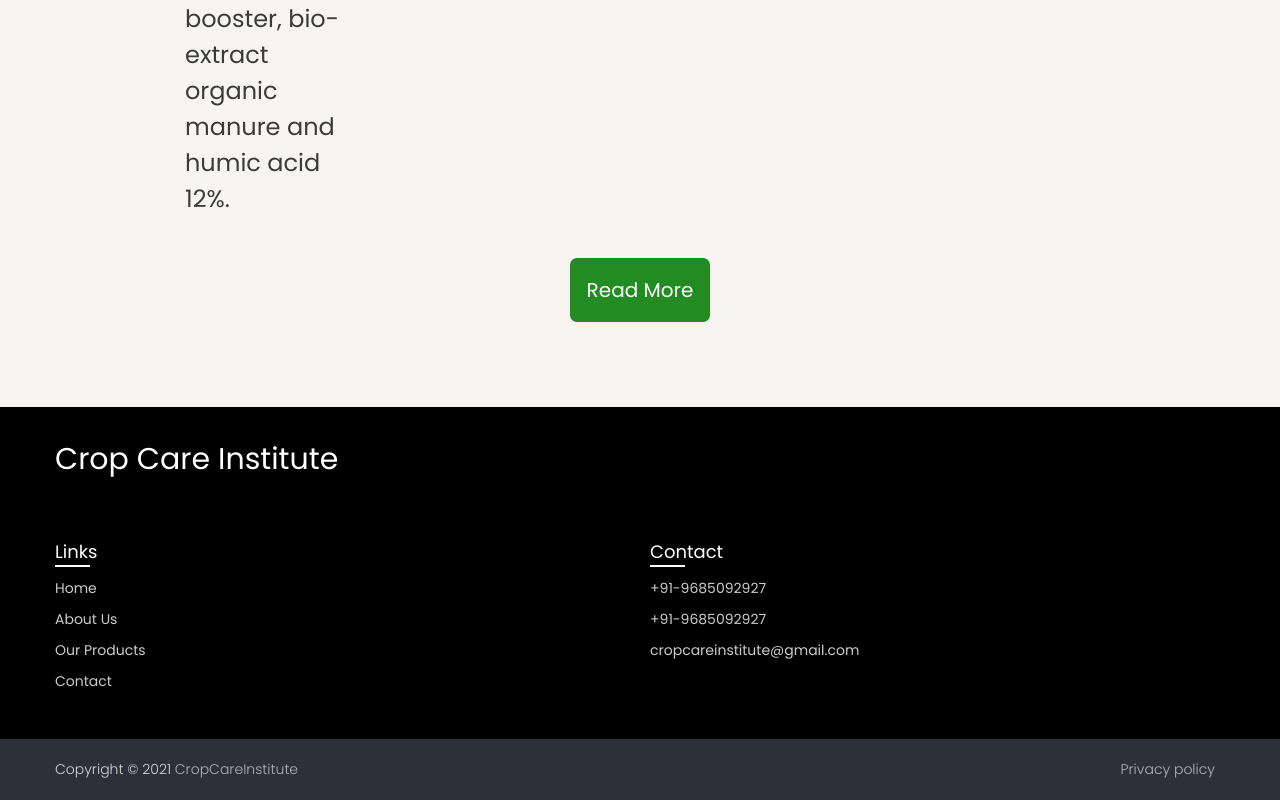
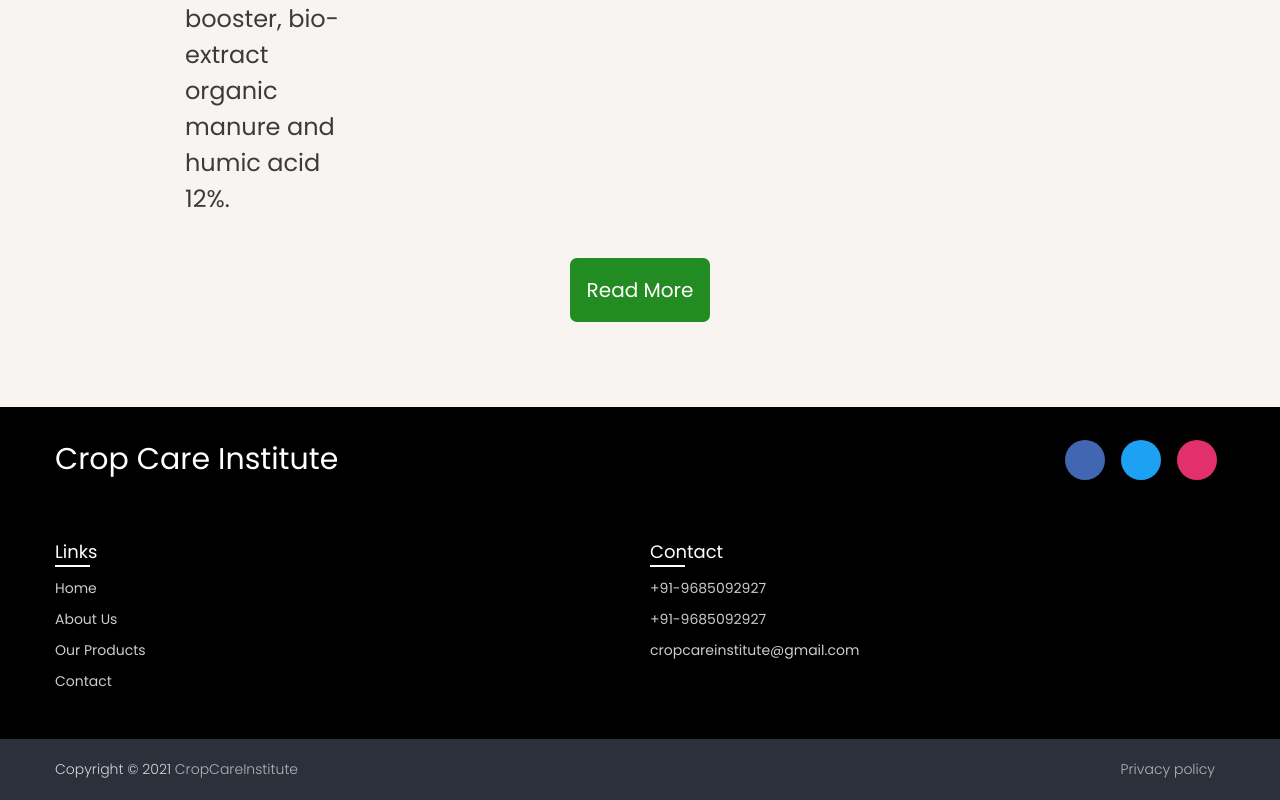
Before and after one commit to arinjaysaraf/Crop-Care, a plain HTML site: page index.html in a window 1280 px wide. Shown: the part 5421-6221 px from the top of the page. Drawn offline with Linux system fonts and the light colour scheme.

Commit message:
css edited icons added

```diff
--- a/footer_style.css
+++ b/footer_style.css
@@ -47,7 +47,7 @@ footer .content .top {
     font-size: 30px;
 }
 
-/* .content .top .media-icons {
+.content .top .media-icons {
     display: flex;
 }
 
@@ -107,7 +107,7 @@ footer .content .top {
 .top .media-icons a:nth-child(5):hover {
     color: #FF0000;
     background: #fff;
-} */
+}
 
 footer .content .link-boxes {
     width: 100%;
--- a/index.html
+++ b/index.html
@@ -95,13 +95,11 @@
                     <div class="logo-details">
                         <span class="logo_name">Crop Care Institute</span>
                     </div>
-                    <!-- <div class="media-icons">
-                        <a href="#"><i class="fa fa-facebook"></i></a>
-                        <a href="#"><i class="fa fa-twitter"></i></a>
+                    <div class="media-icons">
                         <a href="#"><i class="fa fa-instagram"></i></a>
                         <a href="#"><i class="fa fa-linkedin"></i></a>
                         <a href="#"><i class="fa fa-youtube"></i></a>
-                    </div> -->
+                    </div>
                 </div>
                 <div class="link-boxes">
                     <ul class="box">
```
